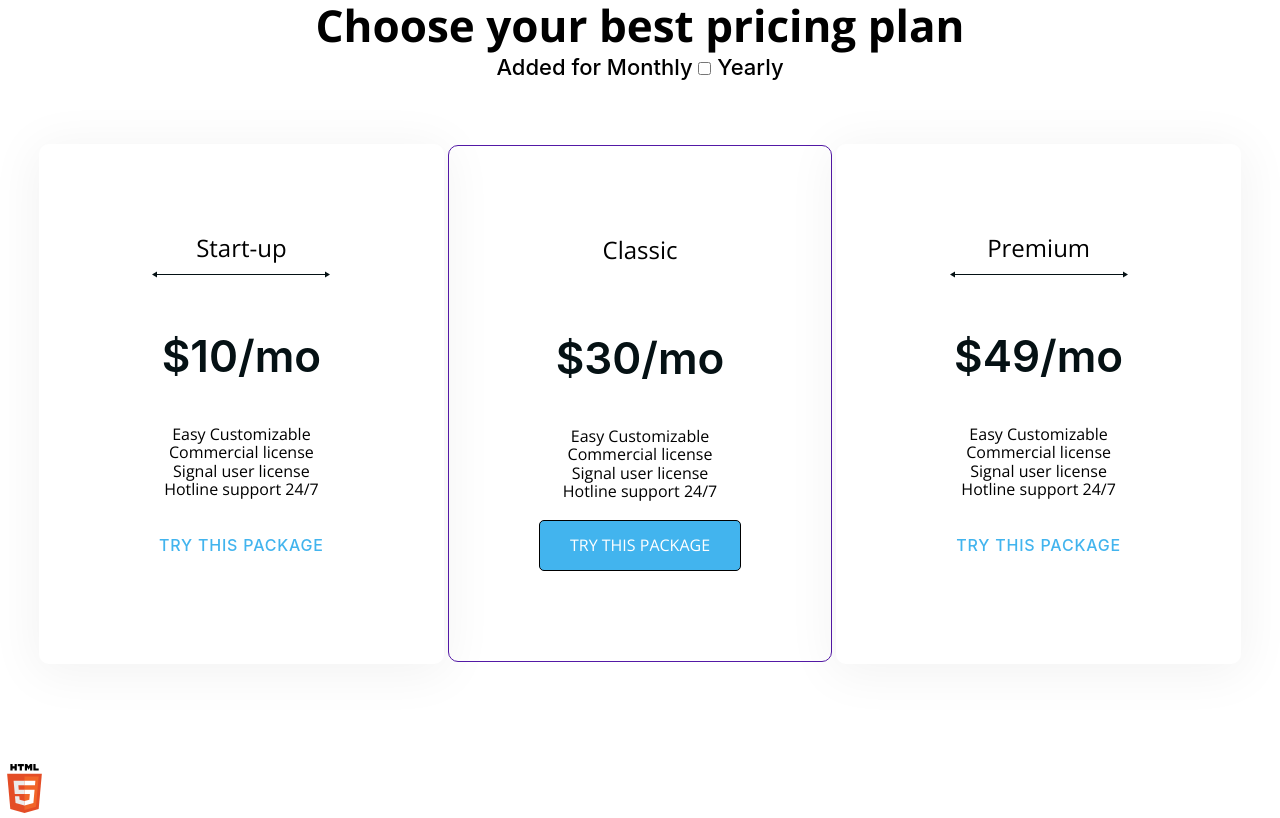
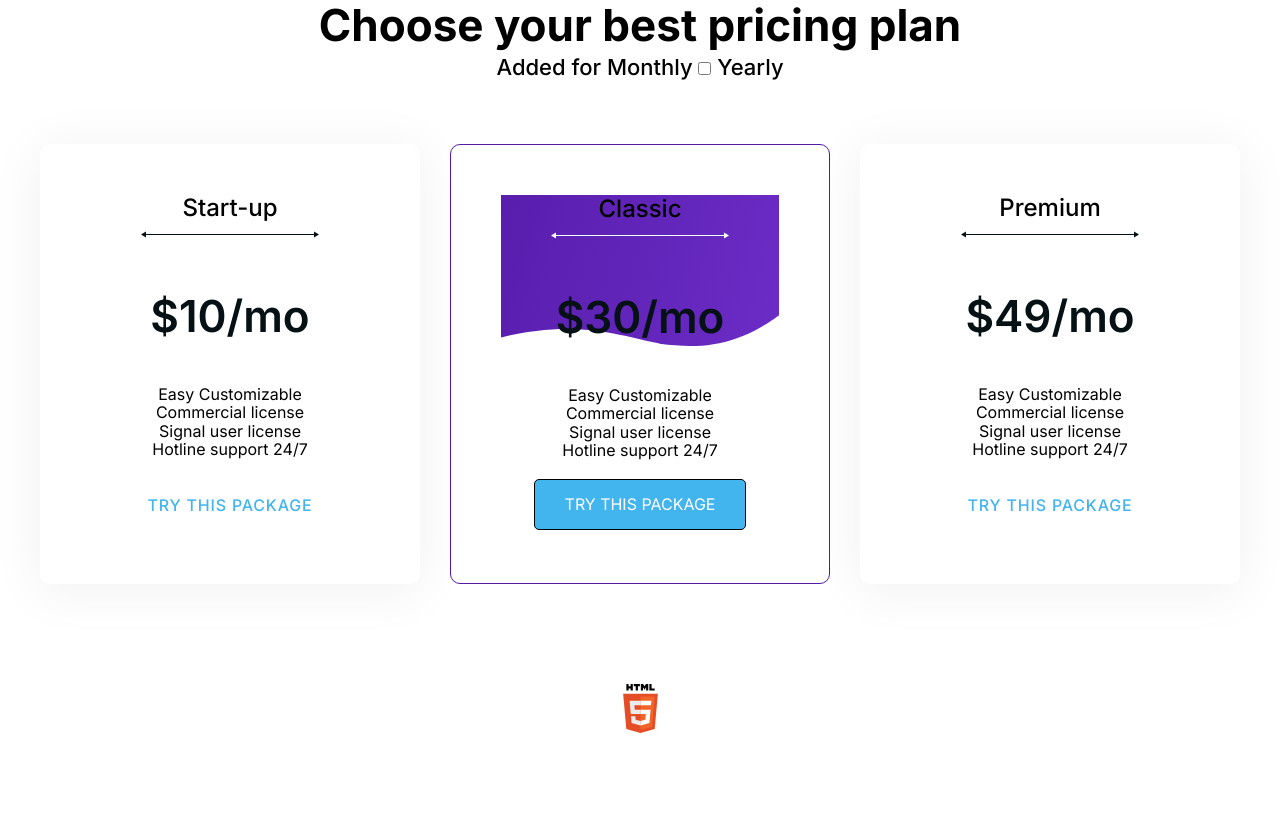
Before and after one commit to sf927/info-151-F23, a plain HTML site: page index.html in a window 1280 px wide. Drawn offline with nearby package versions, Linux system fonts and the light colour scheme.

Commit message:
week 6 plans completed

```diff
--- a/index.html
+++ b/index.html
@@ -4,16 +4,17 @@
     <meta charset="UTF-8">
     <meta name="viewport" content="width=device-width, initial-scale=1.0">
     <meta http-equiv="X-UA-Compatible" content="ie=edge">
-
     <link rel="preconnect" href="https://fonts.googleapis.com">
     <link rel="preconnect" href="https://fonts.gstatic.com" crossorigin>
-    <link href="https://fonts.googleapis.com/css2?family=Open+Sans:wght@400;600;700&display=swap" rel="stylesheet">
+    <link href="https://fonts.googleapis.com/css2?family=Inter:wght@400;500;600;700&display=swap" rel="stylesheet">
 
     <link rel="stylesheet" href="css/styles.css">
-    <title>week 2 plans</title>
+    <title>week 6 plans</title>
 </head>
 
 <body>
+    <main>
+        <div id="main-grid-item">
             <section id="plans">
                 <div id="plans-intro">
                     <h1>Choose your best pricing plan</h1>
@@ -23,11 +24,11 @@
                     </label> Yearly</p>
                 </div>
                 <section>
-                <ul>
-                    <li class="plan-card" id="selected-card">
+                    <ul id="main-ul">
+                        <li class="plan-card" id="selected-card1">
                             <h2>Start-up</h2>
                             <img src="img/line.svg" alt="">
-                        <h1>$10/mo</h1>
+                            <h1><span>$10/mo</span></h1>
                             <ul>
                                 <li>Easy Customizable</li>
                                 <li>Commercial license</li>
@@ -42,7 +43,7 @@
                                 <section id="selected-top">
                                         <h2>Classic</h2>
                                         <img src="img/line-white.svg" alt="">
-                                <h1>$30/mo</h1>
+                                        <h1><span>$30/mo</span></h1>
                                 </section>
                                 <section id="selected-bottom">
                                     <ul>
@@ -57,10 +58,10 @@
                             </div>
                         </li>
 
-                    <li class="plan-card" id="selected-card">
+                        <li class="plan-card" id="selected-card2">
                             <h2>Premium</h2>
                             <img src="img/line.svg" alt="">
-                        <h1>$49/mo</h1>
+                            <h1><span>$49/mo</span></h1>
                             <ul>
                                 <li>Easy Customizable</li>
                                 <li>Commercial license</li>
@@ -75,10 +76,13 @@
             </section>
 
             <div id="validation-btn">
-            <a href="https://validator.w3.org/nu/?doc=https://week-5-plans--info-151-week2.netlify.app/"  target="_blank">
+                <a href="https://validator.w3.org/nu/?doc=https://week-6-plans--info-151-week2.netlify.app/"  target="_blank">
                     <img src="img/html-logo.svg" alt="html.logo">
                 </a>
             </div>
+        </div>
+    </main>
+
 </body>
 
 </html>
--- a/scss/base/_base.scss
+++ b/scss/base/_base.scss
@@ -4,7 +4,28 @@
 
 body{
     background-color: var(--white);
+    main{
+        display: grid;
+        grid-template-columns: auto 1200px auto;
+        grid-template-areas: ". main-content .";
+        #main-grid-item{
+           grid-area: main-content;
+        }
+    }
+
 }
  #validation-btn{
     margin-top: 100px;
+    text-align: center;
  }
+
+ #main-ul{
+    padding: 0;
+    margin: 0;
+
+    text-align: center;
+    li{
+        list-style: none;
+
+    }
+ }
--- a/scss/base/_typography.scss
+++ b/scss/base/_typography.scss
@@ -2,7 +2,7 @@
     Typography
 ============= */
 body{
-    font-family: 'Open Sans', sans-serif;
+    font-family: 'Inter', sans-serif;
 }
 
 h1,h2,h3,h4,h5{
--- a/scss/sections/_plans.scss
+++ b/scss/sections/_plans.scss
@@ -3,9 +3,8 @@
 ============= */
 #plans{
 
-
+    #plans-intro{
         text-align: center;
-
         h1{
             color: var(--black);font-size: rem-calc(44);
             color: var(--black);
@@ -19,17 +18,19 @@
             font-weight: 500;
             line-height: 150%; /* 33px */
         }
+    }
 
+    #main-ul{
 
-
-    ul{
-
+        display: grid;
+        grid-template-columns: repeat(3, 1fr);
+        gap: 30px;
         .plan-card{
             display: inline-block;
             margin-top: 60px;
             border-radius: 10px;
             border: 1px solid var(--linear);
-            padding: 90px;
+            padding: 50px;
 
             h1{
                 color: var(--Black, #051114);
@@ -56,15 +57,27 @@
                 text-align: center;
                 font-size: 16px;
 
+
             }
 
 
         }
 
-        #selected-card{
+        #selected-card1{
             box-shadow: 0px 6px 50px 5px rgba(6, 14, 26, 0.05);
             border: 1px solid var(--linear)
             background color var(--white);
         }
+        #selected-card2{
+            box-shadow: 0px 6px 50px 5px rgba(6, 14, 26, 0.05);
+            border: 1px solid var(--linear)
+            background color var(--white);
+        }
+        #selected-top{
+                background-image: url("../img/Vector5.svg");
+                background-size: cover;
+        }
     }
+
+
 }
```
Also changed, not shown: css/styles.css, img/Vector5.svg (added). Lines whose indentation alone changed are shown as unchanged.
